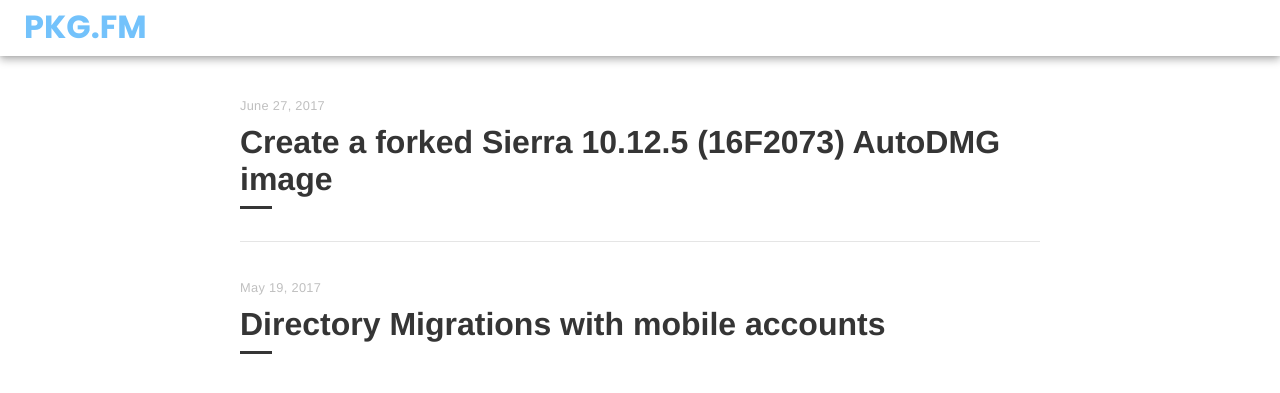
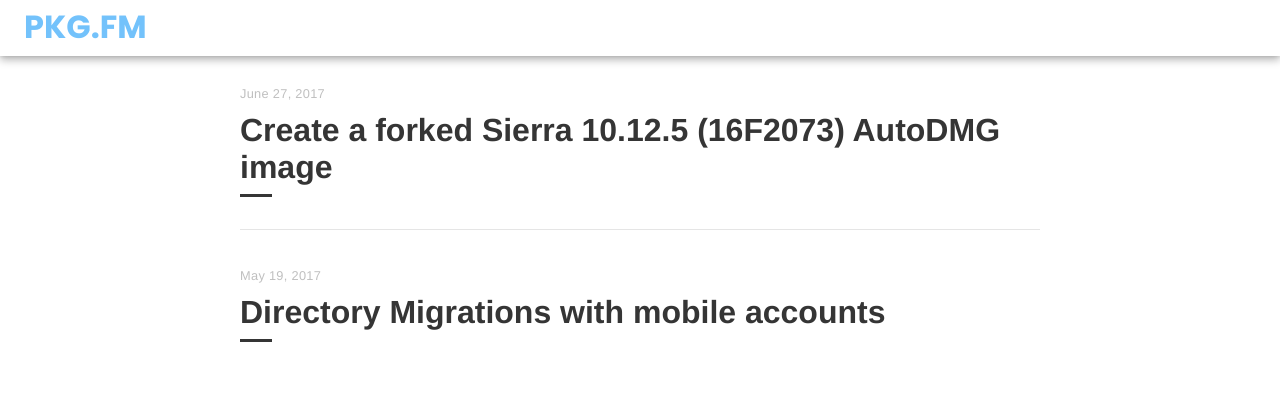
Before and after one commit to geoffrepoli/pkg.fm, a Jekyll site: the page built from index.html, in a window 1280 px wide. Shown: the top 393 px of the page. Built offline with Jekyll 4.4.1, drawn with Linux system fonts in a browser that asks for light colours; the list of posts is cut into pages by our own code.

Commit message:
EDIT _catalogue.scss

```diff
--- a/_sass/_catalogue.scss
+++ b/_sass/_catalogue.scss
@@ -1,5 +1,5 @@
 .catalogue {
-  padding-top: 3.75rem;
+  padding-top: 3rem;
 
   &-item {
     border-bottom: 1px solid $grey-2;
```
